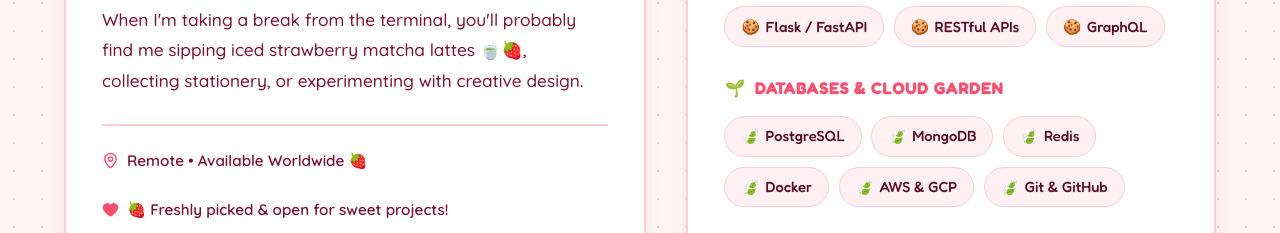
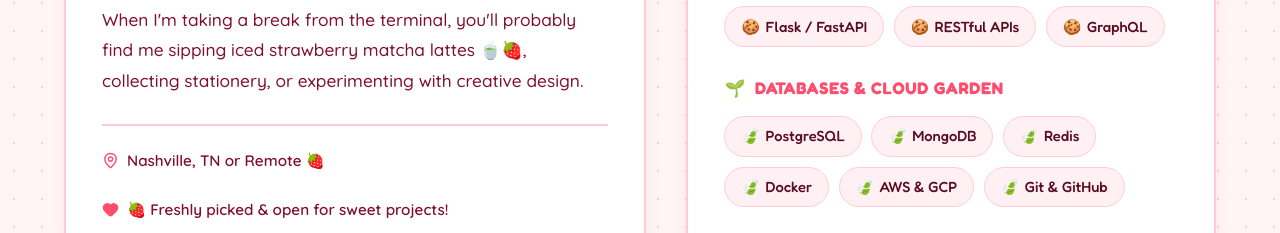
Before and after one commit to courtneyberry27/portfolio, a React (Vite) app: page / in a window 1280 px wide. Shown: the part 1803-2036 px from the top of the page. Built offline with nearby package versions, Linux system fonts and the light colour scheme; the HTML template or start-up script is replaced by a standard one.

Commit message:
Update location to Nashville, TN or Remote

```diff
--- a/src/data/portfolioData.js
+++ b/src/data/portfolioData.js
@@ -4,7 +4,7 @@
     role: "Full Stack Developer & Creative Crafter 🍓",
     tagline: "Brewing sweet web applications, delightful user experiences, and intelligent code.",
     aboutShort: "I create charming, high-performance web apps and resilient backends with love, precision, and a generous sprinkle of strawberry sweetness!",
-    location: "Remote • Available Worldwide 🍓",
+    location: "Nashville, TN or Remote 🍓",
     status: "🍓 Freshly picked & open for sweet projects!",
     email: "courtney@berrypatch.com",
     github: "https://github.com/courtneyberry27",
```
